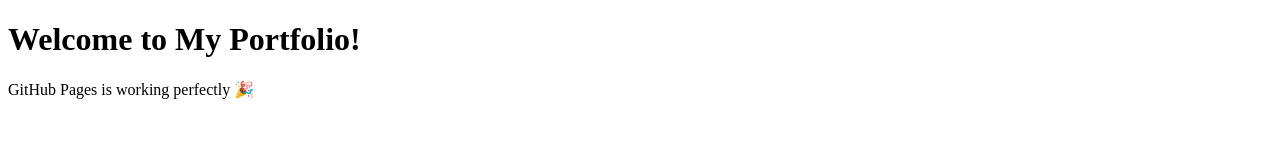
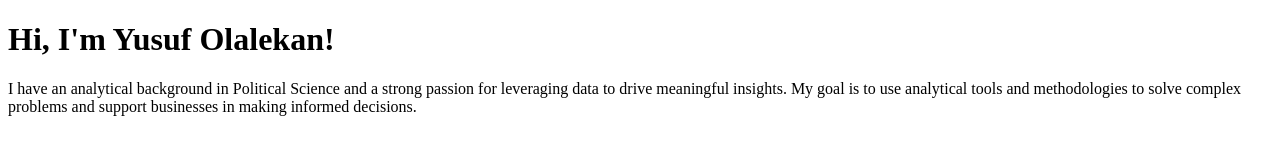
Before and after one commit to YusufOlalekan/YusufOlalekan.github.io, a plain HTML site: page index.html in a window 1280 px wide. Drawn offline with Linux system fonts and the light colour scheme.

Commit message:
Update index.html
Updated index.html with About Me content

```diff
--- a/index.html
+++ b/index.html
@@ -3,10 +3,13 @@
 <head>
     <meta charset="UTF-8">
     <meta name="viewport" content="width=device-width, initial-scale=1.0">
-    <title>My Portfolio</title>
+    <title>Yusuf Olalekan - Data Analyst</title>
 </head>
 <body>
-    <h1>Welcome to My Portfolio!</h1>
-    <p>GitHub Pages is working perfectly 🎉</p>
+    <h1>Hi, I'm Yusuf Olalekan!</h1>
+    <p>
+        I have an analytical background in Political Science and a strong passion for leveraging data to drive meaningful insights.
+        My goal is to use analytical tools and methodologies to solve complex problems and support businesses in making informed decisions.
+    </p>
 </body>
 </html>
```
